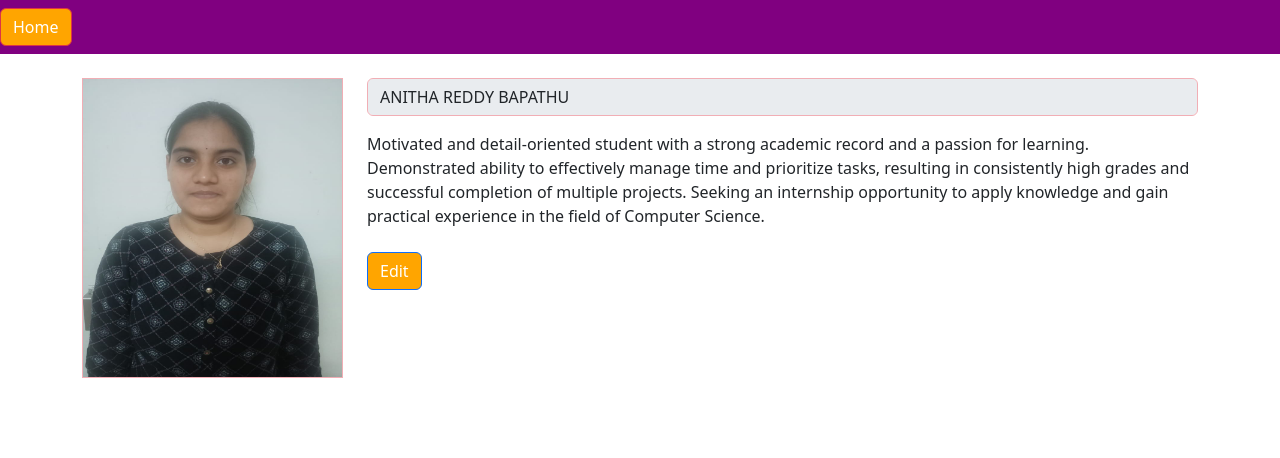
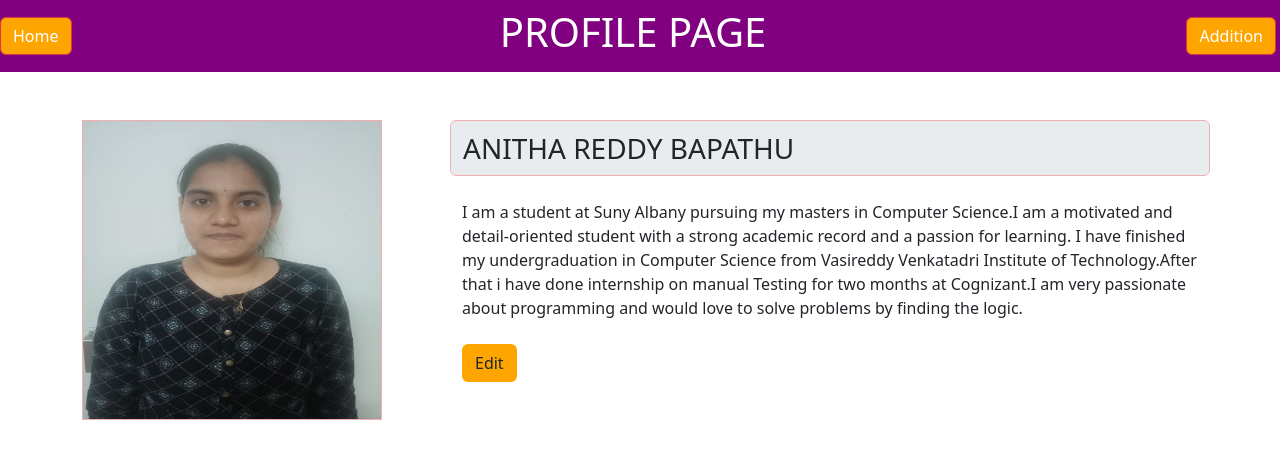
Before and after one commit to somasekhar7/anitha-docker-app, a React (Create React App) app in the folder source_code/client/: page / in a window 1280 px wide. Both pictures are taken after a click on the button "Profile". Shown: the top 458 px of the page. Built offline with nearby package versions, Linux system fonts and the light colour scheme.

Commit message:
layoutand display changes

```diff
--- a/source_code/client/src/Myadd.js
+++ b/source_code/client/src/Myadd.js
@@ -8,6 +8,9 @@ const Ademo = (props) => {
   const [num2, setNum2] = useState('');
   const [sresult,setSresult] =useState(null);
   const [cresult, setCresult] = useState(null);
+  const myIS = {
+    color: "white",
+  };
 
   const handleCalculate =async(e) => {
    e.preventDefault();
@@ -46,6 +49,15 @@ return (
         >
           Home
         </button>
+        <div className="container-fluid d-flex justify-content-center">
+          <h1 style={myIS}>ADDITION PAGE</h1>
+        </div>
+        <button
+              className="btn btn-danger mr-3" style={{ backgroundColor: 'orange' ,marginRight: '8px' }}
+              onClick={() => navigate("/Myprofile")}
+            >
+              Profile
+            </button>
       </nav>
       <div className="container mt-5">
         <form className="mt-4" onSubmit={handleCalculate}>
--- a/source_code/client/src/Myprofile.js
+++ b/source_code/client/src/Myprofile.js
@@ -4,17 +4,12 @@ import { useNavigate } from "react-router-dom";
 
 const Prodemo = () => {
   const [name, setName] = useState("Anitha Reddy Bapathu");
-  const [description, setDescription] = useState("Motivated and detail-oriented student with a strong academic record and a passion for learning. Demonstrated ability to effectively manage time and prioritize tasks, resulting in consistently high grades and successful completion of multiple projects. Seeking an internship opportunity to apply knowledge and gain practical experience in the field of Computer Science.");
-  const [isEditing, setIsEditing] = useState(false);
+  const [description, setDescription] = useState("I am a student at Suny Albany pursuing my masters in Computer Science.I am a motivated and detail-oriented student with a strong academic record and a passion for learning. I have finished my undergraduation in Computer Science from Vasireddy Venkatadri Institute of Technology.After that i have done internship on manual Testing for two months at Cognizant.I am very passionate about programming and would love to solve problems by finding the logic.");
+  const [isMod, setIsMod] = useState(false);
   const [image, setImage] = useState(defaultImage);
   const navigate = useNavigate();
-
-  const handleEditClick = () => {
-    setIsEditing(true);
-  };
-
-  const handleSaveClick = () => {
-    setIsEditing(false);
+  const myIS = {
+    color: "white",
   };
 
   return (
@@ -26,49 +21,56 @@ const Prodemo = () => {
         >
           Home
         </button>
+        <div className="container-fluid d-flex justify-content-center">
+          <h1 style={myIS}>PROFILE PAGE</h1>
+        </div>
+        <button
+              className="btn btn-danger ml-2" style={{ backgroundColor: 'orange' ,marginRight: '4px' }}
+              onClick={() => navigate("/Myadd")}
+            >
+              Addition
+            </button>
       </nav>
-      <div className="container mt-4">
+      <div className="container mt-5">
         <div className="row">
-          <div className="col-md-3">
-            <img src={image} alt="User" className="img-fluid border border-danger-subtle border-1" style={{ width: "300px", height: "300px" }} />
+          <div className="col-4">
+            <img src={image} alt="User" className="img-fluid border border-danger-subtle " style={{ width: "300px", height: "300px" }} />
           </div>
-          <div className="col-md-9">
-            <div className="row no-gutters mb-3">
-              <div className="col">
+          <div className="col-8" >
+            <div className="row mb-4">
                 <input
                   type="text"
                   id="name"
-                  className="form-control text-uppercase font-size-lg border border-danger-subtle border-1"
+                  className="form-control text-uppercase fs-3 font-weight-bolder border border-danger-subtle border-1"
                   value={name}
                   onChange={(e) => setName(e.target.value)}
-                  disabled={!isEditing}
+                  disabled={!isMod}
                 />
-              </div>
             </div>
-            <div className="row mb-3">
+            <div className="row mb-4">
               <div className="col">
-                {isEditing ? (
+                {isMod ? (
                   <>
                     <input
                       type="text"
                       id="description"
-                      className="form-control"
+                      className="form-control border border-danger-subtle border-1"
                       value={description}
                       onChange={(e) => setDescription(e.target.value)}
                     />
-                    <button className="btn btn-primary mt-2" style={{ backgroundColor: 'orange'}} onClick={handleSaveClick}>
+                    <button className="btn mt-2" style={{ backgroundColor: 'orange'}} onClick={()=>setIsMod(false)}>
                       Save Changes
                     </button>
                   </>
                 ) : (
                   <div>
-                    <p>{description}</p>
-                    <button className="btn btn-primary mt-2" style={{ backgroundColor: 'orange'}} onClick={handleEditClick}>
+                    <p className = "text-justify">{description}</p>
+                    <button className="btn mt-2" style={{ backgroundColor: 'orange'}} onClick={()=>setIsMod(true)}>
                       Edit
                     </button>
                   </div>
                 )}
-              </div>
+                </div>
             </div>
           </div>
         </div>
```
